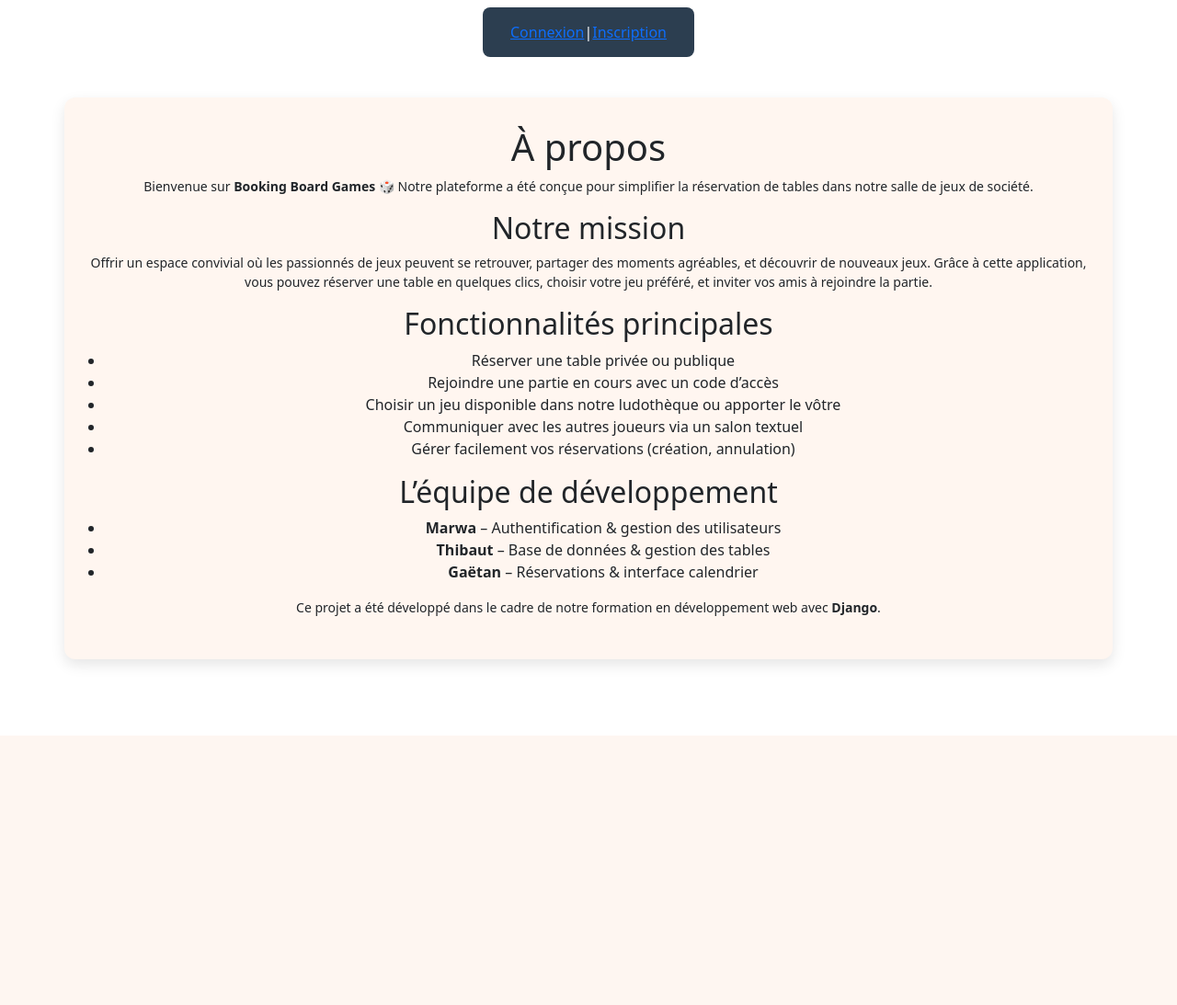
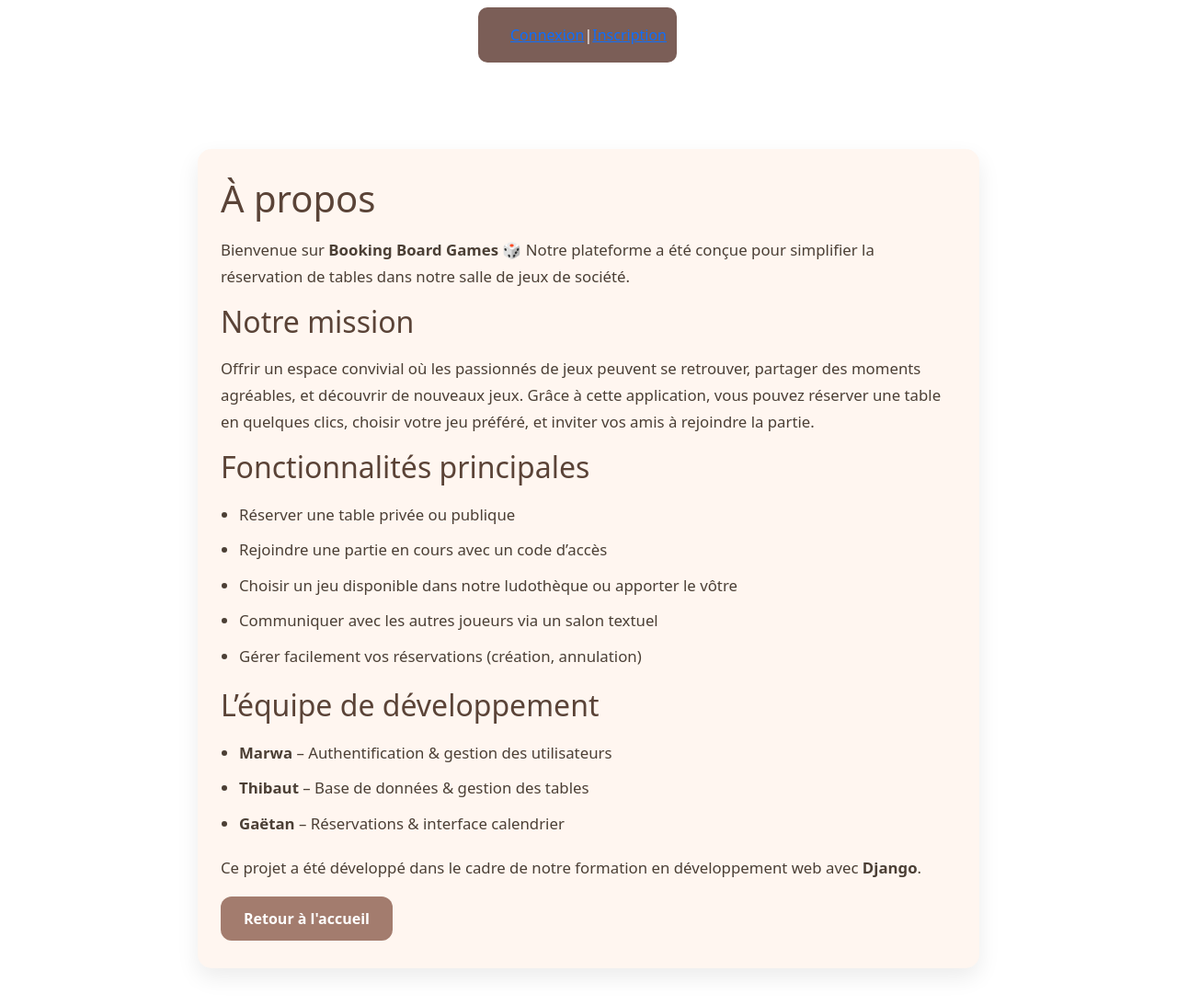
Before and after one commit to marwaboulkasim/Booking_board_games, a Django app: page /about/ in a window 1280 px wide. Shown: the whole page at 92% size. Before the commit the page ends 800 px from the top, so only its background shows below. Run offline with Django 5.2, Linux system fonts and the light colour scheme; parts of the project's set-up code (start-up, migrations or seed data) failed here and were passed over.

Commit message:
modif et import game& tables

```diff
--- a/booking/booking/settings.py
+++ b/booking/booking/settings.py
@@ -133,6 +133,7 @@ DEFAULT_AUTO_FIELD = 'django.db.models.BigAutoField'
 # auth User Marwa
 AUTH_USER_MODEL = 'users_app.User'
 
+
 # STATICFILES_DIRS = [BASE_DIR / "static"] #marwa
 
 
--- a/booking/tables_app/static/css/style.css
+++ b/booking/tables_app/static/css/style.css
@@ -10,165 +10,90 @@ body {
     display: flex;
     flex-direction: column;
     align-items: center;
+    line-height: 1.6;
 }
 
 .container {
     background-color: #fff6f0;
-    padding: 30px;
-    border-radius: 12px;
-    box-shadow: 0 6px 15px rgba(0,0,0,0.1);
+    padding: 35px 30px;
+    border-radius: 15px;
+    box-shadow: 0 10px 25px rgba(0,0,0,0.08);
     width: 100%;
-    max-width: 900px;
+    max-width: 950px;
     text-align: center;
+    transition: transform 0.3s, box-shadow 0.3s;
+}
+
+.container:hover {
+    transform: translateY(-3px);
+    box-shadow: 0 15px 30px rgba(0,0,0,0.12);
 }
 
 h1, h2, h3 {
     color: #5a4337;
-    margin-bottom: 15px;
+    margin-bottom: 20px;
 }
 
-/* Bouton retour acceuil */
-.back-home {
-    margin: 20px 0;
-    text-align: right;
+h1 {
+    font-size: 2.5rem;
 }
 
-
-.btn-home {
-    display: inline-block;
-    padding: 10px 20px;
-    background-color: #1abc9c; /* vert */
-    color: white;
-    text-decoration: none;
-    font-weight: bold;
-    border-radius: 8px;
-    transition: background-color 0.3s ease;
+h2 {
+    font-size: 1.8rem;
 }
 
-.btn-home:hover {
-    background-color: #1abc9c;
+h3 {
+    font-size: 1.4rem;
 }
 
-/* Bouton Accueil */
-.btn-home {
-    display: inline-block;
-    padding: 10px 20px;
-    background-color: #1abc9c;
+/* ==============================
+   NAVBAR
+============================== */
+nav {
+    background: #7b5e57;
     color: white;
-    font-weight: bold;
-    border-radius: 8px;
-    text-decoration: none;
-    transition: background-color 0.3s ease;
-    width: auto !important; /* empêche le width:100% général */
-}
-
-.btn-home:hover {
-    background-color: #16a085;
-}
-
-/* Boutons génériques */
-button, .btn, a.btn {
-    display: inline-block;
-    padding: 10px 15px;
-    border: none;
-    border-radius: 5px;
-    background: #1abc9c;
-    color: white;
-    cursor: pointer;
-    font-size: 16px;
-    transition: 0.3s;
-    text-decoration: none;
-    width: 100%;
-}
-
-button:hover, .btn:hover, a.btn:hover {
-    background: #16a085;
-}
-
-p {
-    margin-top: 15px;
-    font-size: 14px;
-}
-
-/* Forms */
-form {
-    display: flex;
-    flex-direction: column;
-    gap: 10px;
-}
-
-input, textarea, select {
-    padding: 10px;
-    border: 1px solid #ccc;
-    border-radius: 5px;
-    font-size: 16px;
-}
-
-/* Navbar */
-nav {
-    background: #2c3e50;
-    color: white;
-    padding: 15px 30px;
+    padding: 18px 35px;
     display: flex;
     justify-content: space-between;
     align-items: center;
-    border-radius: 8px;
-    margin-bottom: 20px;
+    border-radius: 10px;
+    margin-bottom: 30px;
+    width: 90%;
+    max-width: 1100px;
 }
 
 nav h1 {
-    font-size: 22px;
+    font-size: 24px;
+    font-weight: 600;
 }
 
 nav ul {
     list-style: none;
     display: flex;
-    gap: 15px;
+    gap: 20px;
 }
 
 nav ul li a {
     color: white;
     text-decoration: none;
-    font-weight: bold;
+    font-weight: 600;
+    padding: 6px 10px;
+    border-radius: 6px;
     transition: 0.3s;
 }
 
 nav ul li a:hover {
-    color: #1abc9c;
+    background-color: #a37c6e;
 }
 
-/* === CALENDAR PAGE === */
-.calendar-page .container {
-    padding: 25px;
-}
-
-.calendar-page h1 {
-    font-size: 2rem;
-    margin-bottom: 20px;
-    color: #2c3e50;
-}
-
-.calendar-form {
-    margin: 20px 0 30px;
-    display: flex;
-    justify-content: center;
-    gap: 15px;
-    flex-wrap: wrap;
-}
-
-.calendar-form input[type="date"] {
-    padding: 10px 14px;
-    border: 1px solid #dcdde1;
-    border-radius: 8px;
-    font-size: 15px;
-}
-
-.calendar-form button {
-    background: #6c5ce7;
-    color: white;
-    padding: 10px 20px;
+/* ==============================
+   BUTTONS
+============================== */
+button, .btn, a.btn {
+    display: inline-block;
+    padding: 12px 25px;
     border: none;
-    border-radius: 8px;
+    border-radius: 12px;
     background: #a37c6e; /* marron nude */
     color: white;
     font-weight: bold;
@@ -308,7 +253,39 @@ ul.tables-list {
 
 /* Code privé */
 .confirmation-container p strong {
-    color: #d2691e; /* brun pour le code */
+    color: #d2691e;
+}
+
+/* ==============================
+   ABOUT PAGE
+============================== */
+.about-container {
+    max-width: 850px;
+    margin: 40px auto;
+    padding: 30px 25px;
+    background-color: #fff6f0;
+    border-radius: 15px;
+    box-shadow: 0 10px 25px rgba(0,0,0,0.08);
+    line-height: 1.7;
+}
+
+.about-container h1, .about-container h2, .about-container h3 {
+    color: #5a4337;
+    margin-bottom: 18px;
+}
+
+.about-container p, .about-container li {
+    font-size: 1.05rem;
+    color: #4b3f35;
+}
+
+.about-container ul {
+    padding-left: 20px;
+    margin-bottom: 20px;
+}
+
+.about-container li {
+    margin-bottom: 10px;
 }
 
 /* ==============================
--- a/booking/tables_app/templates/tables_app/about.html
+++ b/booking/tables_app/templates/tables_app/about.html
@@ -3,7 +3,7 @@
 {% block title %}À propos{% endblock %}
 
 {% block content %}
-<div class="container">
+<div class="about-container">
     <h1>À propos</h1>
 
     <p>
@@ -38,5 +38,7 @@
     <p>
         Ce projet a été développé dans le cadre de notre formation en développement web avec <strong>Django</strong>.
     </p>
+
+    <a href="{% url 'tables_app:home' %}" class="btn">Retour à l'accueil</a>
 </div>
 {% endblock %}
--- a/booking/tables_app/urls.py
+++ b/booking/tables_app/urls.py
@@ -13,4 +13,5 @@ urlpatterns = [
 
 
 
+
 ]
```
Also changed, not shown: other parts of booking/tables_app/static/css/style.css (+51 -31 lines), booking/tables_app/models.py (+2 -12 lines), booking/users_app/views.py (+37 -16 lines), booking/db.sqlite3, booking/tables_app/migrations/0008_merge_20250911_0942.py (added), booking/tables_app/migrations/0009_remove_booking_code_alter_table_customer_table.py (added), booking/users_app/migrations/0003_alter_user_username.py (added).
